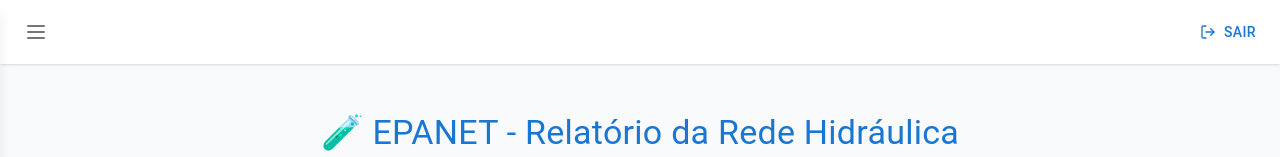
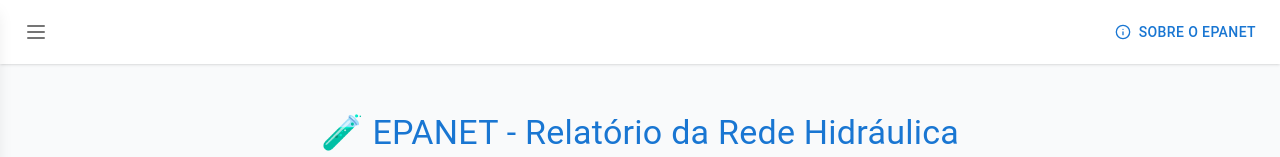
Before and after one commit to giuliatrevisan/RUGOSCAN, a React (Vite) app: page / in a window 1280 px wide. Shown: the top 157 px of the page. Built offline with nearby package versions, Linux system fonts and the light colour scheme.

Commit message:
feat add new pages

```diff
--- a/package.json
+++ b/package.json
@@ -11,13 +11,15 @@
   "dependencies": {
     "@emotion/react": "^11.14.0",
     "@emotion/styled": "^11.14.0",
+    "@mui/icons-material": "^7.1.1",
     "@mui/material": "^7.1.0",
     "epanet-js": "^0.8.0-alpha.5",
     "jspdf": "^3.0.1",
     "lucide-react": "^0.511.0",
     "react": "^18.0.0",
     "react-dom": "^18.0.0",
-    "react-router-dom": "^7.6.1"
+    "react-router-dom": "^7.6.1",
+    "recharts": "^2.15.3"
   },
   "devDependencies": {
     "@vitejs/plugin-react": "^4.0.0",
--- a/src/routes/AppRoutes.jsx
+++ b/src/routes/AppRoutes.jsx
@@ -1,10 +1,15 @@
 import { Routes, Route } from 'react-router-dom';
 import EpanetReport from '../features/epanetReport/EpanetReport';
+import TutorialPage from '../features/tutorial/TutorialPage';
+import EpanetDashboard  from '../features/dashboard/EpanetDashboard';
 
 export default function AppRoutes() {
   return (
     <Routes>
       <Route path="/" element={<EpanetReport />} />
+
+      <Route path="/tutorial" element={<TutorialPage />} />
+      <Route path="/dashboards" element={<EpanetDashboard />} />
     </Routes>
   );
 }
--- a/src/shared/components/Navbar.jsx
+++ b/src/shared/components/Navbar.jsx
@@ -1,9 +1,9 @@
 import React, { useState } from 'react';
-import { Menu, LogOut } from 'lucide-react';
+import { Menu, Info } from 'lucide-react';  // Troquei o ícone LogOut por Info
 import { Button, IconButton } from '@mui/material';
-import LogoutDialog from './LogoutDialog';
+import EpanetInfoDialog from './EpanetInfoDialog';  // Importa o diálogo igual no Sidebar
 
-export default function Navbar({ onMenuToggle, isSidebarOpen, onLogout }) {
+export default function Navbar({ onMenuToggle, isSidebarOpen }) {
   const [dialogOpen, setDialogOpen] = useState(false);
 
   return (
@@ -22,19 +22,12 @@
           onClick={() => setDialogOpen(true)}
           className="flex items-center gap-2 text-gray-800"
         >
-          <LogOut className="h-4 w-4" />
-          Sair
+          <Info className="h-4 w-4" />
+          Sobre o EPANET
         </Button>
       </nav>
 
-      <LogoutDialog
-        open={dialogOpen}
-        onClose={() => setDialogOpen(false)}
-        onConfirm={() => {
-          setDialogOpen(false);
-          onLogout?.();
-        }}
-      />
+      <EpanetInfoDialog open={dialogOpen} onClose={() => setDialogOpen(false)} />
     </>
   );
 }
```
Also changed, not shown: 1 other file (tests, documents, lock files or other folders).
